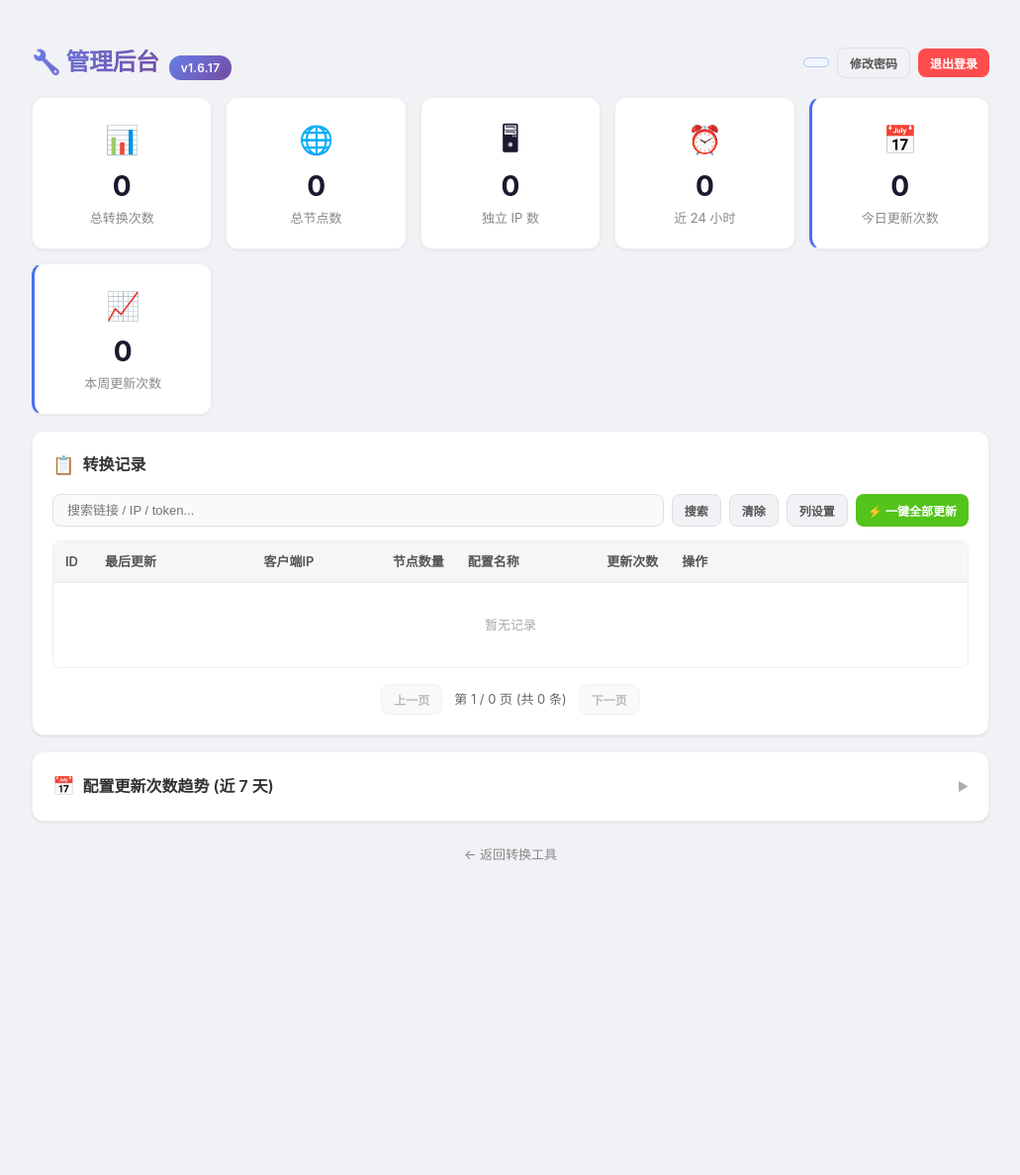
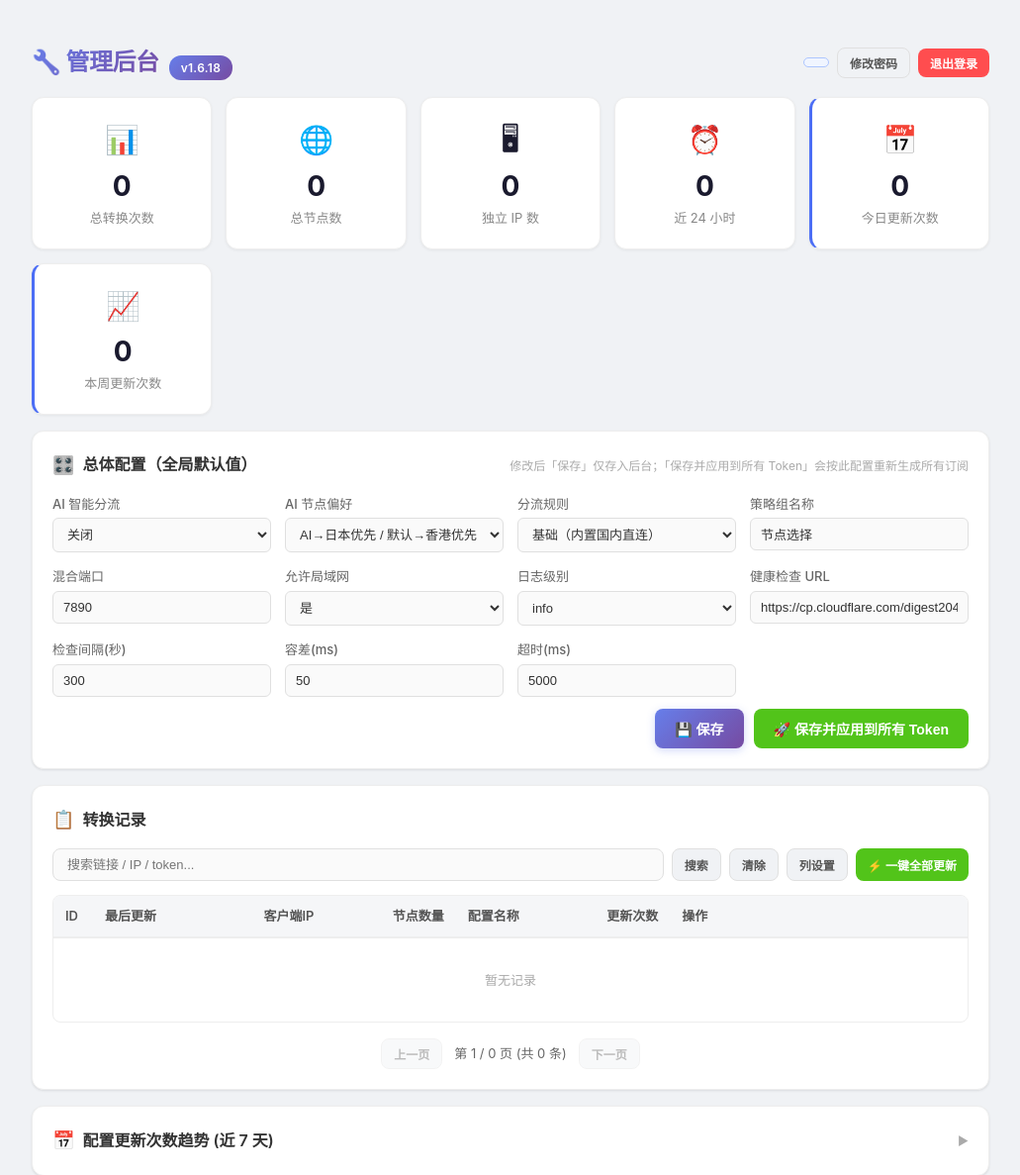
Before and after one commit to saeson001/vless2clash, a Flask app: page /manage in a window 1280 px wide. Shown: the top 1187 px of the page at 99% size, without its empty margins (124-1155 px from the left). Before the commit the page ends 869 px from the top, so only its background shows below. Run offline with Flask 3, Linux system fonts and the light colour scheme; the visitor is signed in with stand-in values (Sample User, id 1); data that the repository does not hold is empty.

Commit message:
v1.6.18: add admin 总体配置 (global config) editor + 一键应用到所有 Token

```diff
--- a/app.py
+++ b/app.py
@@ -63,7 +63,7 @@ app.config.update(
 )
 
 # Application version (sync with deploy.sh VERSION)
-APP_VERSION = "v1.6.17"
+APP_VERSION = "v1.6.18"
 
 # Directory for saving generated YAML files
 DOWNLOADS_DIR = os.path.join(os.path.dirname(os.path.abspath(__file__)), "downloads")
@@ -78,6 +78,75 @@ os.makedirs(os.path.dirname(DB_PATH), exist_ok=True)
 
 # Admin config file
 ADMIN_CONFIG_FILE = os.path.join(os.path.dirname(os.path.abspath(__file__)), "data", "admin_config.json")
+
+# Admin global config file — shared defaults applied to every new subscription
+# and to every token when the admin clicks "保存并应用到所有 Token".
+GLOBAL_CONFIG_FILE = os.path.join(os.path.dirname(os.path.abspath(__file__)), "data", "global_config.json")
+
+# Default global config. All keys are safe to expose publicly (no secrets).
+DEFAULT_GLOBAL_CONFIG = {
+    "ai_routing": False,        # master switch for AI 智能分流
+    "ai_preference": "jp_hk",   # "jp_hk" = AI→日本优先 / 默认→香港优先; "hk_jp" = 反过来
+    "rules_mode": "basic",      # basic | remote | none
+    "group_name": "节点选择",
+    "port": 7890,
+    "allow_lan": True,
+    "log_level": "info",
+    # Health-check used by fallback proxy groups (node failover)
+    "hc_url": "https://cp.cloudflare.com/digest204",
+    "hc_interval": 300,
+    "hc_tolerance": 50,
+    "hc_timeout": 5000,
+}
+
+
+def load_global_config():
+    """Load global config, falling back to defaults for missing keys."""
+    try:
+        with open(GLOBAL_CONFIG_FILE, "r", encoding="utf-8") as f:
+            data = json.load(f)
+    except (FileNotFoundError, json.JSONDecodeError, OSError):
+        return dict(DEFAULT_GLOBAL_CONFIG)
+    merged = dict(DEFAULT_GLOBAL_CONFIG)
+    for k, v in data.items():
+        if k in DEFAULT_GLOBAL_CONFIG:
+            merged[k] = v
+    return merged
+
+
+def save_global_config(cfg):
+    """Persist provided keys (validated against DEFAULT_GLOBAL_CONFIG) to disk."""
+    merged = dict(DEFAULT_GLOBAL_CONFIG)
+    for k, v in (cfg or {}).items():
+        if k in DEFAULT_GLOBAL_CONFIG:
+            merged[k] = v
+    # Coerce types to match defaults so downstream code stays simple
+    merged["ai_routing"] = bool(merged["ai_routing"])
+    merged["allow_lan"] = bool(merged["allow_lan"])
+    merged["port"] = int(merged["port"] or 7890)
+    merged["hc_interval"] = int(merged["hc_interval"] or 300)
+    merged["hc_tolerance"] = int(merged["hc_tolerance"] or 50)
+    merged["hc_timeout"] = int(merged["hc_timeout"] or 5000)
+    os.makedirs(os.path.dirname(GLOBAL_CONFIG_FILE), exist_ok=True)
+    with open(GLOBAL_CONFIG_FILE, "w", encoding="utf-8") as f:
+        json.dump(merged, f, ensure_ascii=False, indent=2)
+    return merged
+
+
+def global_basic_config(gcfg):
+    """Extract the basic + health-check keys consumed by generate_clash_yaml."""
+    return {
+        "port": gcfg["port"],
+        "allow_lan": gcfg["allow_lan"],
+        "log_level": gcfg["log_level"],
+        "group_name": gcfg["group_name"],
+        "rules_mode": gcfg["rules_mode"],
+        "ai_preference": gcfg["ai_preference"],
+        "hc_url": gcfg["hc_url"],
+        "hc_interval": gcfg["hc_interval"],
+        "hc_tolerance": gcfg["hc_tolerance"],
+        "hc_timeout": gcfg["hc_timeout"],
+    }
 
 
 # ---------------------------------------------------------------------------
@@ -1072,10 +1141,14 @@ def generate_clash_yaml(proxies, config=None):
     # Health-check used by fallback groups for automatic node failover
     # (e.g. Hong Kong VPS traffic exhausted -> auto switch to Japan). The test
     # traffic goes THROUGH the proxy node, so an overseas URL is fine from CN.
-    HC_URL = "https://cp.cloudflare.com/digest204"
-    HC_INTERVAL = 300
-    HC_TOLERANCE = 50
-    HC_TIMEOUT = 5000
+    hc_url = config.get("hc_url", "https://cp.cloudflare.com/digest204")
+    hc_interval = config.get("hc_interval", 300)
+    hc_tolerance = config.get("hc_tolerance", 50)
+    hc_timeout = config.get("hc_timeout", 5000)
+    HC_URL = hc_url
+    HC_INTERVAL = hc_interval
+    HC_TOLERANCE = hc_tolerance
+    HC_TIMEOUT = hc_timeout
 
     lines.append("proxy-groups:")
     # Manual select group (user override) — always available
@@ -1088,24 +1161,34 @@ def generate_clash_yaml(proxies, config=None):
     lines.append("")
 
     if ai_routing:
-        # 默认分流: Hong Kong preferred, Japan as backup, then others, DIRECT.
-        # fallback type => use the first node that passes the health check, in order.
+        # ai_preference decides which region is prioritized in each group:
+        #   "jp_hk" (default): 默认分流→香港优先, AI分流→日本优先
+        #   "hk_jp"           : 默认分流→日本优先, AI分流→香港优先
+        ai_pref = config.get("ai_preference", "jp_hk")
+        if ai_pref == "hk_jp":
+            default_first, default_second = ai_japan, ai_hongkong   # 默认→日本优先
+            ai_first, ai_second = ai_hongkong, ai_japan             # AI→香港优先
+        else:
+            default_first, default_second = ai_hongkong, ai_japan   # 默认→香港优先
+            ai_first, ai_second = ai_japan, ai_hongkong             # AI→日本优先
+
+        # 默认分流 group (fallback type => first node that passes the health check)
         default_members = []
-        if ai_hongkong:
-            default_members.append(ai_hongkong)
-        if ai_japan:
-            default_members.append(ai_japan)
+        if default_first:
+            default_members.append(default_first)
+        if default_second:
+            default_members.append(default_second)
         for p in proxies:
             if p["name"] not in default_members:
                 default_members.append(p["name"])
         default_members.append("DIRECT")
 
-        # AI分流: Japan preferred, Hong Kong as backup (AI services route via JP).
+        # AI 分流 group
         ai_members = []
-        if ai_japan:
-            ai_members.append(ai_japan)
-        if ai_hongkong:
-            ai_members.append(ai_hongkong)
+        if ai_first:
+            ai_members.append(ai_first)
+        if ai_second:
+            ai_members.append(ai_second)
         for p in proxies:
             if p["name"] not in ai_members:
                 ai_members.append(p["name"])
@@ -1422,6 +1505,33 @@ def version():
     return jsonify({"version": APP_VERSION})
 
 
+@app.route("/api/global-config-public")
+def global_config_public():
+    """Expose non-sensitive global defaults so the generate page can prefill."""
+    g = load_global_config()
+    return jsonify({
+        "ai_routing": g["ai_routing"],
+        "ai_preference": g["ai_preference"],
+        "rules_mode": g["rules_mode"],
+        "group_name": g["group_name"],
+        "port": g["port"],
+        "allow_lan": g["allow_lan"],
+        "log_level": g["log_level"],
+    })
+
+
+@app.route("/api/admin/global-config", methods=["GET", "POST"])
+def admin_global_config():
+    """Read or update the global config (总体配置)."""
+    if not is_admin_logged_in():
+        return jsonify({"error": "未授权"}), 401
+    if request.method == "GET":
+        return jsonify(load_global_config())
+    data = request.get_json(silent=True) or {}
+    saved = save_global_config(data)
+    return jsonify({"success": True, "config": saved})
+
+
 @app.route("/api/convert", methods=["POST"])
 def convert():
     data = request.get_json()
@@ -1430,8 +1540,17 @@ def convert():
 
     raw_links = data.get("links", "").strip()
     sub_urls = data.get("subscriptions", "").strip()
-    config = data.get("config", {})
+    config = data.get("config", {}) or {}
     custom_name = data.get("config_name", "").strip()
+
+    # Inherit global config defaults so every new subscription uses the admin's
+    # 总体配置 (basic settings + health-check + AI preference). The page may still
+    # override per-generation; AI on/off + node names come from the request below.
+    gcfg = load_global_config()
+    for key in ("port", "allow_lan", "log_level", "group_name", "rules_mode",
+                "ai_preference", "hc_url", "hc_interval", "hc_tolerance", "hc_timeout"):
+        if key not in config or config.get(key) in (None, ""):
+            config[key] = gcfg.get(key)
 
     proxies, errors = _parse_links_and_subs(raw_links, sub_urls)
 
@@ -1967,11 +2086,15 @@ def admin_refresh_record(record_id):
         conn.close()
         return jsonify({"error": error_msg}), 400
 
-    # Regenerate YAML with new rules (AI routing preserved)
-    yaml_content = generate_clash_yaml(
-        proxies,
-        {"rules_mode": rules_mode, "ai_routing": ai_routing, "ai_japan": ai_japan, "ai_hongkong": ai_hongkong}
-    )
+    # Regenerate YAML with new rules (AI routing preserved). Basic + health-check
+    # settings are pulled from the global config so every token stays consistent.
+    gcfg = load_global_config()
+    single_cfg = global_basic_config(gcfg)
+    single_cfg["rules_mode"] = rules_mode
+    single_cfg["ai_routing"] = ai_routing
+    single_cfg["ai_japan"] = ai_japan
+    single_cfg["ai_hongkong"] = ai_hongkong
+    yaml_content = generate_clash_yaml(proxies, single_cfg)
 
     # Overwrite file on disk
     filepath = os.path.join(DOWNLOADS_DIR, filename)
@@ -2017,7 +2140,11 @@ def admin_refresh_all_records():
         return jsonify({"error": "未授权"}), 401
 
     data = request.get_json(silent=True) or {}
-    rules_mode = data.get("rules_mode", "basic")
+    # NOTE: refresh-all now follows the global config (总体配置) as the
+    # regeneration policy. The legacy per-call `rules_mode` override is ignored
+    # in favour of the admin's global settings.
+    gcfg = load_global_config()
+    basic_cfg = global_basic_config(gcfg)
 
     conn = get_db()
     rows = conn.execute("SELECT * FROM conversion_records").fetchall()
@@ -2038,30 +2165,30 @@ def admin_refresh_all_records():
             if not proxies:
                 skipped.append({"id": record_id, "error": "重新解析失败，无有效节点"})
                 continue
-            # Force-enable AI smart routing on every record when both a Japan
-            # and a Hong Kong node can be identified.
-            cls = classify_region_nodes(proxies)
-            if cls["japan"] and cls["hongkong"]:
-                ai_routing = True
-                ai_japan = cls["japan"][0]
-                ai_hongkong = cls["hongkong"][0]
-            else:
-                ai_routing = False
-                ai_japan = ""
-                ai_hongkong = ""
-                skipped.append({
-                    "id": record_id,
-                    "error": "找不到日本/香港节点，未启用 AI 分流（保留原分流）",
-                })
-            yaml_content = generate_clash_yaml(
-                proxies,
-                {
-                    "rules_mode": rules_mode,
-                    "ai_routing": ai_routing,
-                    "ai_japan": ai_japan,
-                    "ai_hongkong": ai_hongkong,
-                }
-            )
+
+            # Apply the global config policy. AI node names are re-detected per
+            # record (or kept from the stored assignment if still valid).
+            cfg = dict(basic_cfg)
+            cfg["ai_routing"] = False
+            cfg["ai_japan"] = ""
+            cfg["ai_hongkong"] = ""
+            if gcfg["ai_routing"]:
+                names = {p["name"] for p in proxies}
+                stored_jp = row["ai_japan"] if (row.get("ai_japan") in names) else ""
+                stored_hk = row["ai_hongkong"] if (row.get("ai_hongkong") in names) else ""
+                cls = classify_region_nodes(proxies)
+                ai_japan = stored_jp or (cls["japan"][0] if cls["japan"] else "")
+                ai_hongkong = stored_hk or (cls["hongkong"][0] if cls["hongkong"] else "")
+                if ai_japan and ai_hongkong:
+                    cfg["ai_routing"] = True
+                    cfg["ai_japan"] = ai_japan
+                    cfg["ai_hongkong"] = ai_hongkong
+                else:
+                    skipped.append({
+                        "id": record_id,
+                        "error": "全局已开启 AI 分流，但此记录找不到日本/香港节点，已按非 AI 重算",
+                    })
+            yaml_content = generate_clash_yaml(proxies, cfg)
             filepath = os.path.join(DOWNLOADS_DIR, row["filename"])
             with open(filepath, "w", encoding="utf-8") as f:
                 f.write(yaml_content)
@@ -2070,11 +2197,11 @@ def admin_refresh_all_records():
                    SET yaml_content = ?, node_count = ?, ai_routing = ?, ai_japan = ?,
                        ai_hongkong = ?, updated_at = ?
                    WHERE id = ?""",
-                (yaml_content, len(proxies), 1 if ai_routing else 0,
-                 ai_japan, ai_hongkong, now, record_id)
+                (yaml_content, len(proxies), 1 if cfg["ai_routing"] else 0,
+                 cfg["ai_japan"], cfg["ai_hongkong"], now, record_id)
             )
             success += 1
-            if ai_routing:
+            if cfg["ai_routing"]:
                 ai_enabled += 1
         except Exception as e:  # noqa: BLE001 - keep batch going on single failure
             skipped.append({"id": record_id, "error": str(e)[:100]})
@@ -2082,7 +2209,7 @@ def admin_refresh_all_records():
     conn.commit()
     conn.close()
 
-    msg = f"已批量刷新 {success} 条记录（{rules_mode} 模式，其中 {ai_enabled} 条已启用 AI 分流）"
+    msg = f"已批量刷新 {success} 条记录（{gcfg['rules_mode']} 模式，其中 {ai_enabled} 条已启用 AI 分流）"
     if skipped:
         msg += f"，{len(skipped)} 条跳过（ID: "
         msg += ", ".join(str(s["id"]) for s in skipped) + "）"
@@ -2093,7 +2220,7 @@ def admin_refresh_all_records():
         "refreshed": success,
         "ai_enabled": ai_enabled,
         "skipped": skipped,
-        "rules_mode": rules_mode,
+        "rules_mode": gcfg["rules_mode"],
     })
 
 
--- a/static/js/manage.js
+++ b/static/js/manage.js
@@ -125,6 +125,126 @@ function applyStoredCollapseStates(callback) {
     }
 })();
 
+// ===== Global Config (总体配置) =====
+
+function loadGlobalConfig() {
+    fetch('/api/admin/global-config', { credentials: 'same-origin' })
+        .then(function(r) {
+            if (r.status === 401) { showLogin(); return null; }
+            return r.json();
+        })
+        .then(function(cfg) {
+            if (!cfg) return;
+            setGlobalConfigField('gc-ai-routing', cfg.ai_routing ? 'true' : 'false');
+            setGlobalConfigField('gc-ai-preference', cfg.ai_preference || 'jp_hk');
+            setGlobalConfigField('gc-rules-mode', cfg.rules_mode || 'basic');
+            setGlobalConfigField('gc-group-name', cfg.group_name || '节点选择');
+            setGlobalConfigField('gc-port', cfg.port != null ? cfg.port : 7890);
+            setGlobalConfigField('gc-allow-lan', cfg.allow_lan ? 'true' : 'false');
+            setGlobalConfigField('gc-log-level', cfg.log_level || 'info');
+            setGlobalConfigField('gc-hc-url', cfg.hc_url || 'https://cp.cloudflare.com/digest204');
+            setGlobalConfigField('gc-hc-interval', cfg.hc_interval != null ? cfg.hc_interval : 300);
+            setGlobalConfigField('gc-hc-tolerance', cfg.hc_tolerance != null ? cfg.hc_tolerance : 50);
+            setGlobalConfigField('gc-hc-timeout', cfg.hc_timeout != null ? cfg.hc_timeout : 5000);
+        })
+        .catch(function() {});
+}
+
+function setGlobalConfigField(id, value) {
+    var el = document.getElementById(id);
+    if (el) el.value = value;
+}
+
+function saveGlobalConfig(applyAll) {
+    var payload = {
+        ai_routing: document.getElementById('gc-ai-routing').value === 'true',
+        ai_preference: document.getElementById('gc-ai-preference').value,
+        rules_mode: document.getElementById('gc-rules-mode').value,
+        group_name: document.getElementById('gc-group-name').value || '节点选择',
+        port: parseInt(document.getElementById('gc-port').value) || 7890,
+        allow_lan: document.getElementById('gc-allow-lan').value === 'true',
+        log_level: document.getElementById('gc-log-level').value,
+        hc_url: document.getElementById('gc-hc-url').value.trim(),
+        hc_interval: parseInt(document.getElementById('gc-hc-interval').value) || 300,
+        hc_tolerance: parseInt(document.getElementById('gc-hc-tolerance').value) || 50,
+        hc_timeout: parseInt(document.getElementById('gc-hc-timeout').value) || 5000
+    };
+    var saveBtn = document.getElementById('gc-save-btn');
+    var applyBtn = document.getElementById('gc-apply-btn');
+    var statusEl = document.getElementById('gc-status');
+    if (saveBtn) saveBtn.disabled = true;
+    if (applyBtn) applyBtn.disabled = true;
+    if (statusEl) statusEl.style.display = 'none';
+    fetch('/api/admin/global-config', {
+        method: 'POST',
+        headers: { 'Content-Type': 'application/json' },
+        credentials: 'same-origin',
+        body: JSON.stringify(payload)
+    })
+    .then(function(r) {
+        if (r.status === 401) { showLogin(); throw new Error('未授权'); }
+        return r.json();
+    })
+    .then(function(data) {
+        if (!data.success) throw new Error(data.error || '保存失败');
+        if (applyAll) {
+            applyGlobalConfigToAll();
+        } else {
+            alert('总体配置已保存');
+            if (saveBtn) saveBtn.disabled = false;
+            if (applyBtn) applyBtn.disabled = false;
+        }
+    })
+    .catch(function(err) {
+        if (err.message !== '未授权' && statusEl) {
+            statusEl.textContent = '保存失败：' + err.message;
+            statusEl.style.display = 'block';
+        }
+        if (saveBtn) saveBtn.disabled = false;
+        if (applyBtn) applyBtn.disabled = false;
+    });
+}
+
+function applyGlobalConfigToAll() {
+    if (!confirm('确定要将当前总体配置应用到【所有】订阅 Token 吗？\n\n将按此配置重新生成每一个 Token 的 YAML（AI 分流按各订阅内的日本/香港节点自动选择，token 不变）。')) {
+        var saveBtn = document.getElementById('gc-save-btn');
+        var applyBtn = document.getElementById('gc-apply-btn');
+        if (saveBtn) saveBtn.disabled = false;
+        if (applyBtn) applyBtn.disabled = false;
+        return;
+    }
+    var applyBtn = document.getElementById('gc-apply-btn');
+    if (applyBtn) { applyBtn.disabled = true; applyBtn.textContent = '应用全部中...'; }
+    fetch('/api/admin/records/refresh-all', {
+        method: 'POST',
+        headers: { 'Content-Type': 'application/json' },
+        credentials: 'same-origin',
+        body: JSON.stringify({ source: 'global-config' })
+    })
+    .then(function(r) {
+        if (r.status === 401) { showLogin(); throw new Error('未授权'); }
+        return r.json();
+    })
+    .then(function(data) {
+        if (data.success) {
+            loadRecords();
+            loadStats();
+            alert(data.message || '已全部应用');
+        } else {
+            alert('应用失败：' + (data.error || '未知错误'));
+        }
+    })
+    .catch(function(err) {
+        if (err.message !== '未授权') alert('网络错误：' + err.message);
+    })
+    .finally(function() {
+        var saveBtn = document.getElementById('gc-save-btn');
+        var aBtn = document.getElementById('gc-apply-btn');
+        if (saveBtn) saveBtn.disabled = false;
+        if (aBtn) { aBtn.disabled = false; aBtn.textContent = '🚀 保存并应用到所有 Token'; }
+    });
+}
+
 // ===== View Switching =====
 
 function showLogin() {
@@ -153,6 +273,7 @@ function showDashboard() {
     loadStats();
     loadDailyStats();
     loadRecords();
+    loadGlobalConfig();
     // Apply stored collapse states after a short delay
     // to ensure panels exist in DOM
     setTimeout(function() {
@@ -691,7 +812,7 @@ function closeRefreshModal() {
 }
 
 function refreshAllRecords() {
-    if (!confirm('确定要对列表中【所有】配置执行一键全部更新吗？\n\n· 同时含日本+香港节点的记录：强制启用 AI 智能分流\n· 其余记录：按各自原有设置重算\n· YAML 内容与「最后更新」时间都会刷新（token 不变）')) {
+    if (!confirm('确定要对列表中【所有】配置执行一键全部更新吗？\n\n· 将按后台「总体配置」重新生成每个 Token 的 YAML\n· 全局 AI 分流开启时：含日本+香港节点的记录自动启用 AI 分流\n· YAML 内容与「最后更新」时间都会刷新（token 不变）')) {
         return;
     }
     var btn = document.getElementById('refresh-all-btn');
--- a/templates/manage.html
+++ b/templates/manage.html
@@ -80,6 +80,85 @@
                     <div class="stat-icon">📈</div>
                     <div class="stat-value" id="stat-week-count">-</div>
                     <div class="stat-label">本周更新次数</div>
+                </div>
+            </div>
+
+            <!-- Global Config (总体配置) -->
+            <div class="card" id="global-config-card">
+                <div class="card-header">
+                    <span class="card-icon">🎛️</span>
+                    <h2>总体配置（全局默认值）</h2>
+                    <span class="name-hint">修改后「保存」仅存入后台；「保存并应用到所有 Token」会按此配置重新生成所有订阅</span>
+                </div>
+                <div class="config-grid">
+                    <div class="config-item">
+                        <label>AI 智能分流</label>
+                        <select id="gc-ai-routing">
+                            <option value="false">关闭</option>
+                            <option value="true">开启</option>
+                        </select>
+                    </div>
+                    <div class="config-item">
+                        <label>AI 节点偏好</label>
+                        <select id="gc-ai-preference">
+                            <option value="jp_hk">AI→日本优先 / 默认→香港优先</option>
+                            <option value="hk_jp">AI→香港优先 / 默认→日本优先</option>
+                        </select>
+                    </div>
+                    <div class="config-item">
+                        <label>分流规则</label>
+                        <select id="gc-rules-mode">
+                            <option value="basic">基础（内置国内直连）</option>
+                            <option value="remote">完整（远程 Loyalsoldier）</option>
+                            <option value="none">无规则（等同于全局代理）</option>
+                        </select>
+                    </div>
+                    <div class="config-item">
+                        <label>策略组名称</label>
+                        <input type="text" id="gc-group-name" value="节点选择">
+                    </div>
+                    <div class="config-item">
+                        <label>混合端口</label>
+                        <input type="number" id="gc-port" value="7890">
+                    </div>
+                    <div class="config-item">
+                        <label>允许局域网</label>
+                        <select id="gc-allow-lan">
+                            <option value="true">是</option>
+                            <option value="false">否</option>
+                        </select>
+                    </div>
+                    <div class="config-item">
+                        <label>日志级别</label>
+                        <select id="gc-log-level">
+                            <option value="info">info</option>
+                            <option value="debug">debug</option>
+                            <option value="warning">warning</option>
+                            <option value="error">error</option>
+                            <option value="silent">silent</option>
+                        </select>
+                    </div>
+                    <div class="config-item">
+                        <label>健康检查 URL</label>
+                        <input type="text" id="gc-hc-url" value="https://cp.cloudflare.com/digest204">
+                    </div>
+                    <div class="config-item">
+                        <label>检查间隔(秒)</label>
+                        <input type="number" id="gc-hc-interval" value="300">
+                    </div>
+                    <div class="config-item">
+                        <label>容差(ms)</label>
+                        <input type="number" id="gc-hc-tolerance" value="50">
+                    </div>
+                    <div class="config-item">
+                        <label>超时(ms)</label>
+                        <input type="number" id="gc-hc-timeout" value="5000">
+                    </div>
+                </div>
+                <div class="modal-actions" style="margin-top:12px;">
+                    <button class="btn btn-primary" id="gc-save-btn" onclick="saveGlobalConfig(false)">💾 保存</button>
+                    <button class="btn btn-refresh" id="gc-apply-btn" onclick="saveGlobalConfig(true)">🚀 保存并应用到所有 Token</button>
+                    <span id="gc-status" class="login-error" style="display:none;"></span>
                 </div>
             </div>
 
```
Also changed, not shown: static/js/app.js (+19 -0 lines), 1 other file.
